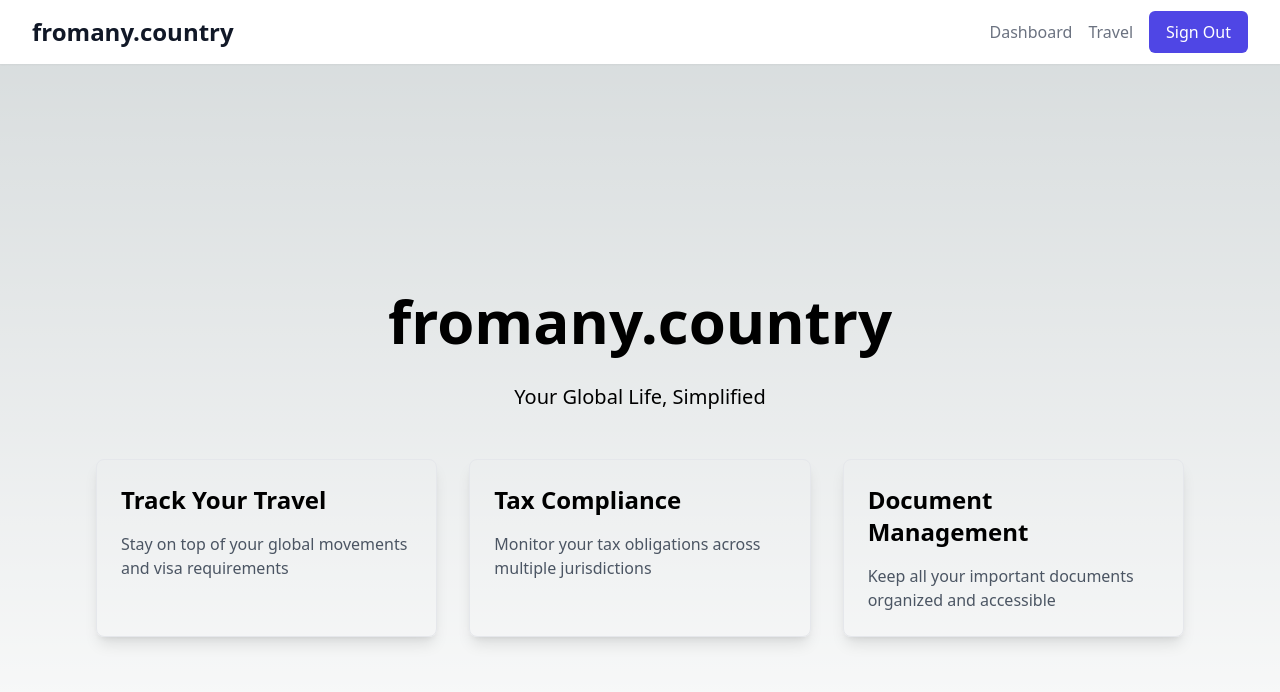
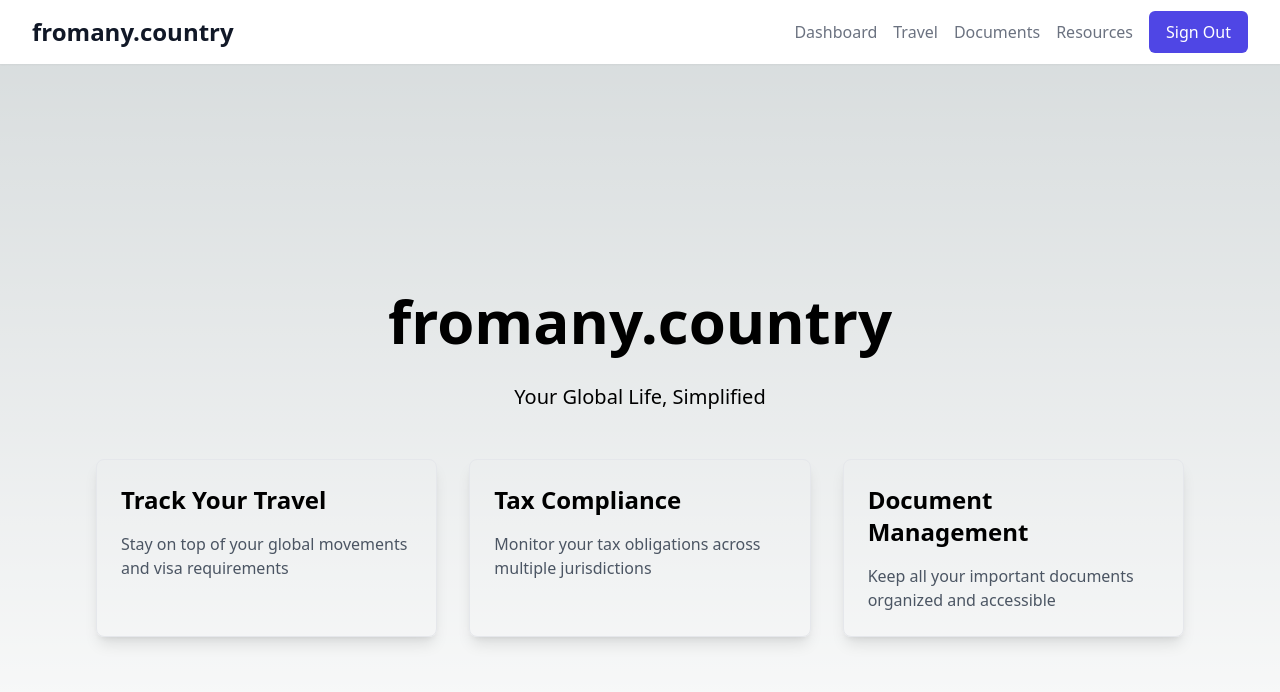
Before and after one commit to zenmastaflash/fromany-country, a Next.js app: page / in a window 1280 px wide. Shown: the top 692 px of the page. Built offline with nearby package versions, Linux system fonts and the light colour scheme; no server answers; sample sign-in values are in the browser's storage.

Commit message:
Update Header with additional navigation links

```diff
--- a/src/components/Header.tsx
+++ b/src/components/Header.tsx
@@ -5,56 +5,47 @@ import Link from 'next/link';
 export default function Header() {
   const { data: session, status } = useSession();
 
-  // Handle the loading state
   if (status === 'loading') {
     return (
       <header className="bg-white shadow-sm">
-        <nav
-          className="mx-auto max-w-7xl px-4 sm:px-6 lg:px-8"
-          aria-label="Top"
-        >
+        <nav className="mx-auto max-w-7xl px-4 sm:px-6 lg:px-8" aria-label="Top">
           <div className="flex h-16 items-center justify-between">
             <div className="flex items-center">
-              <Link href="/" className="text-2xl font-bold text-gray-900">
-                fromany.country
-              </Link>
+              <Link href="/" className="text-2xl font-bold text-gray-900">fromany.country</Link>
             </div>
-            <div className="ml-10 space-x-4">
-              <p>Loading...</p>
-            </div>
+            <div className="ml-10 space-x-4"><p>Loading...</p></div>
           </div>
         </nav>
       </header>
     );
   }
 
+  const navLinks = [
+    { href: "/dashboard", label: "Dashboard" },
+    { href: "/travel", label: "Travel" },
+    { href: "/documents", label: "Documents" },
+    { href: "/resources", label: "Resources" }
+  ];
+
   return (
     <header className="bg-white shadow-sm">
-      <nav
-        className="mx-auto max-w-7xl px-4 sm:px-6 lg:px-8"
-        aria-label="Top"
-      >
+      <nav className="mx-auto max-w-7xl px-4 sm:px-6 lg:px-8" aria-label="Top">
         <div className="flex h-16 items-center justify-between">
           <div className="flex items-center">
-            <Link href="/" className="text-2xl font-bold text-gray-900">
-              fromany.country
-            </Link>
+            <Link href="/" className="text-2xl font-bold text-gray-900">fromany.country</Link>
           </div>
           <div className="ml-10 space-x-4">
             {session ? (
               <>
-                <Link
-                  href="/dashboard"
-                  className="text-gray-500 hover:text-gray-900"
-                >
-                  Dashboard
-                </Link>
-                <Link
-                  href="/travel"
-                  className="text-gray-500 hover:text-gray-900"
-                >
-                  Travel
-                </Link>
+                {navLinks.map(link => (
+                  <Link
+                    key={link.href}
+                    href={link.href}
+                    className="text-gray-500 hover:text-gray-900"
+                  >
+                    {link.label}
+                  </Link>
+                ))}
                 <button
                   onClick={() => signOut()}
                   className="inline-block rounded-md border border-transparent bg-indigo-600 px-4 py-2 text-base font-medium text-white hover:bg-opacity-75"
```
